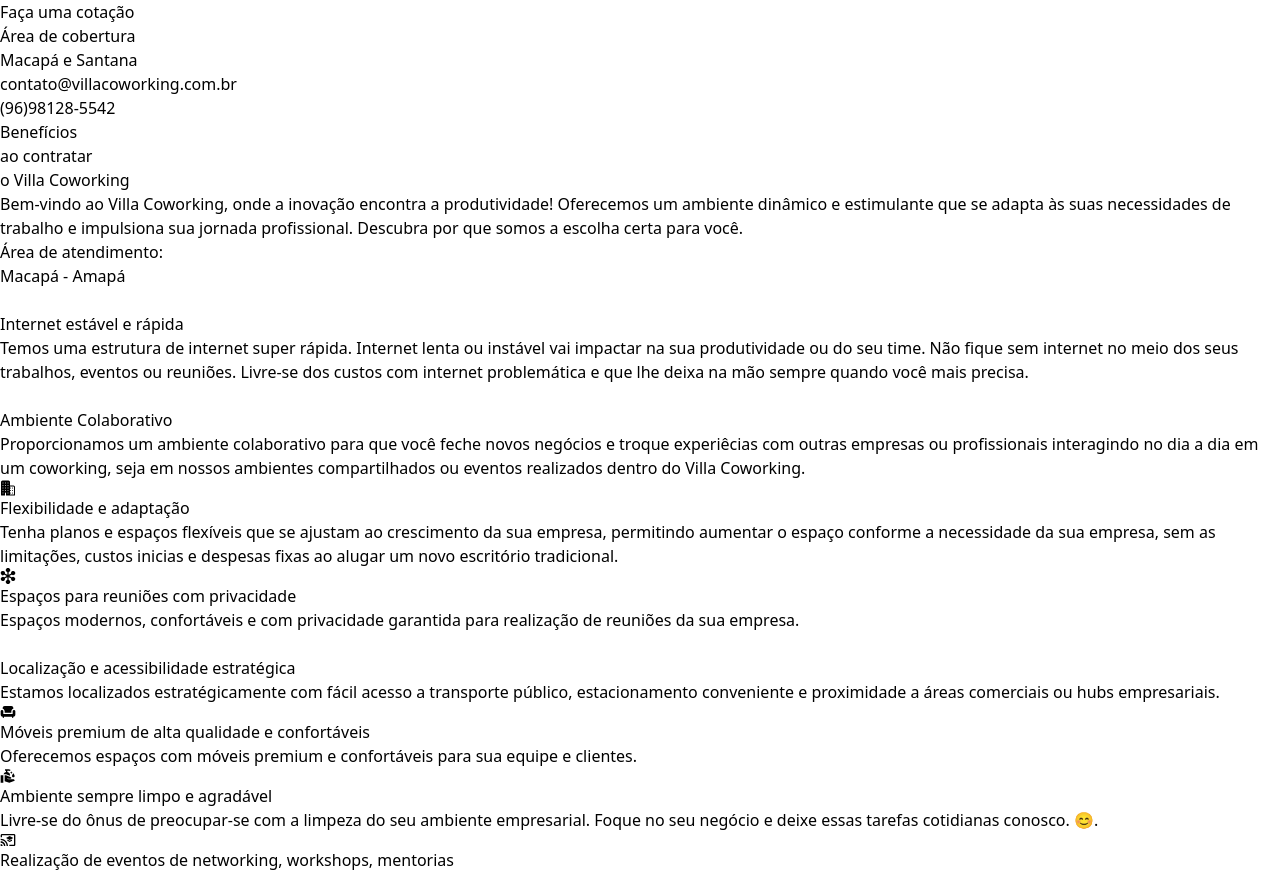
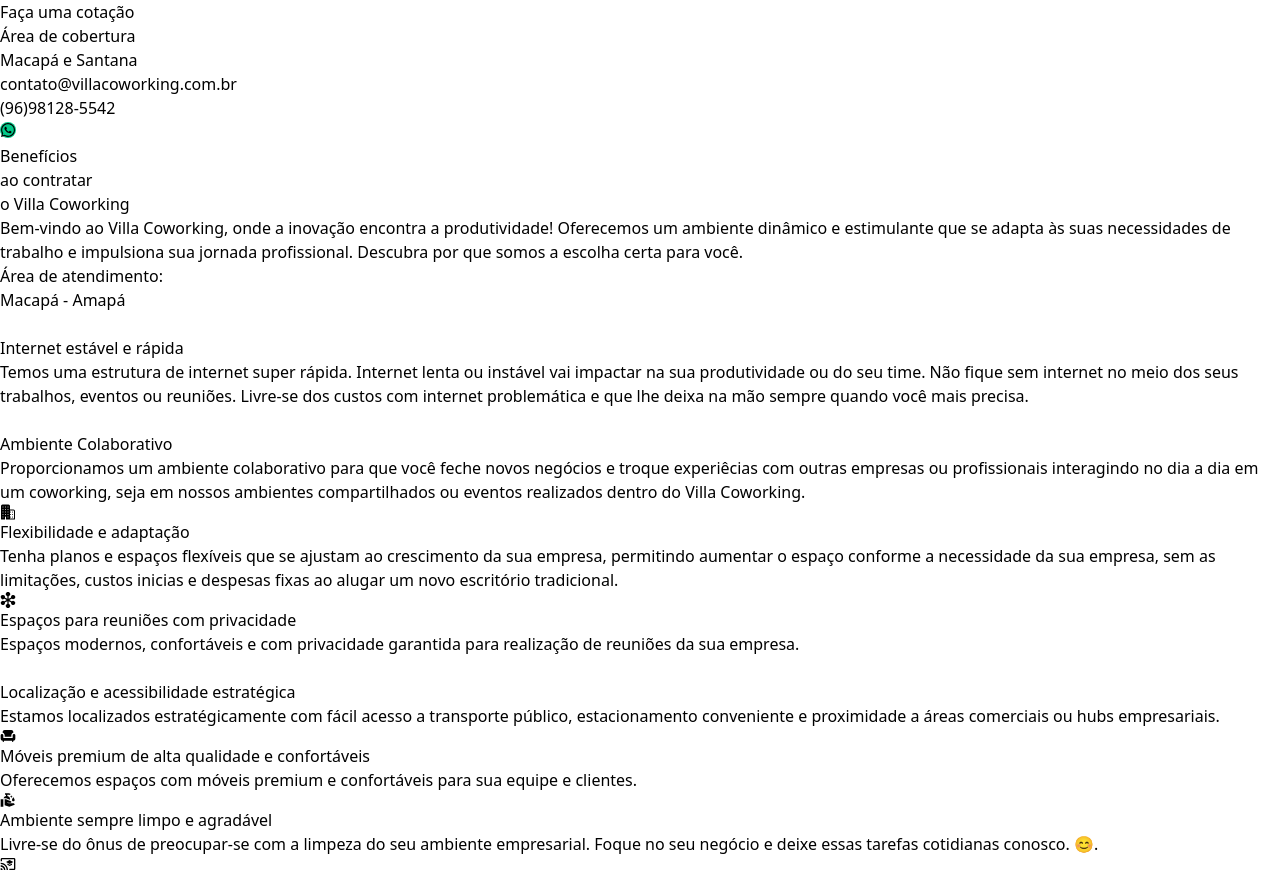
Before and after one commit to brunoprestesap/page-coworking, a React (Vite) app: page / in a window 1280 px wide. Shown: the part 1120-1996 px from the top of the page. Built offline with nearby package versions, Linux system fonts and the light colour scheme; some icons are missing.

Commit message:
Add botao zap

```diff
--- a/src/App.jsx
+++ b/src/App.jsx
@@ -1,5 +1,6 @@
 import "./App.css";
 import Beneficios from "./components/Beneficios";
+import BtnZap from "./components/BtnZap";
 import { Footer } from "./components/Footer";
 import Main from "./components/Main";
 import Objecao from "./components/Objecao";
@@ -10,6 +11,7 @@
   return (
     <>
       <Main />
+      <BtnZap />
       <Beneficios />
       <Oferta />
       <Satisfação />
--- /dev/null
+++ b/src/components/BtnZap.jsx
@@ -0,0 +1,21 @@
+import React from 'react'
+import { FaWhatsapp } from 'react-icons/fa'
+
+const BtnZap = () => {
+  return (
+    <div className="fixed right-4 bottom-4" style={{ zIndex: "1000" }}>
+      <button
+        type="button"
+        onClick={() => {}}
+        style={{ background: '#03C988', borderRadius: "50%" }}
+        className="text-3xl text-white p-3 hover:drop-shadow-xl hover:bg-light-gray"
+      >
+        <a href="https://wa.me/5596981285542" target="_blank" rel="noreferrer">
+          <FaWhatsapp />
+        </a>
+      </button>
+    </div>
+  )
+}
+
+export default BtnZap
--- a/src/components/Objecao.jsx
+++ b/src/components/Objecao.jsx
@@ -40,7 +40,7 @@
         seu orçamento inicial
       </p>
 
-      <div className="grid md:grid-cols-2 lg:grid-cols-3">
+      <div className="grid md:grid-cols-2 lg:grid-cols-3 gap-4 justify-items-center">
         {objecao.map((e, idx) => {
           return (
             <ObjecaoItem
--- a/src/components/ObjecaoItem.jsx
+++ b/src/components/ObjecaoItem.jsx
@@ -2,7 +2,7 @@
 
 const ObjecaoItem = ({ icon, title, descricao }) => {
   return (
-    <div className="my-5 p-5 w-full flex flex-col items-center border-2 border-slate-800 rounded-xl shadow-xl shadow-slate-400">
+    <div className="my-5 p-5 w-full md:w-4/6 flex flex-col items-center border-2 border-slate-800 rounded-xl shadow-xl shadow-slate-400">
       {icon}
       <h1 className="text-3xl text-center font-bold my-5">{title}</h1>
       <p className="text-base text-center">{descricao}</p>
```
